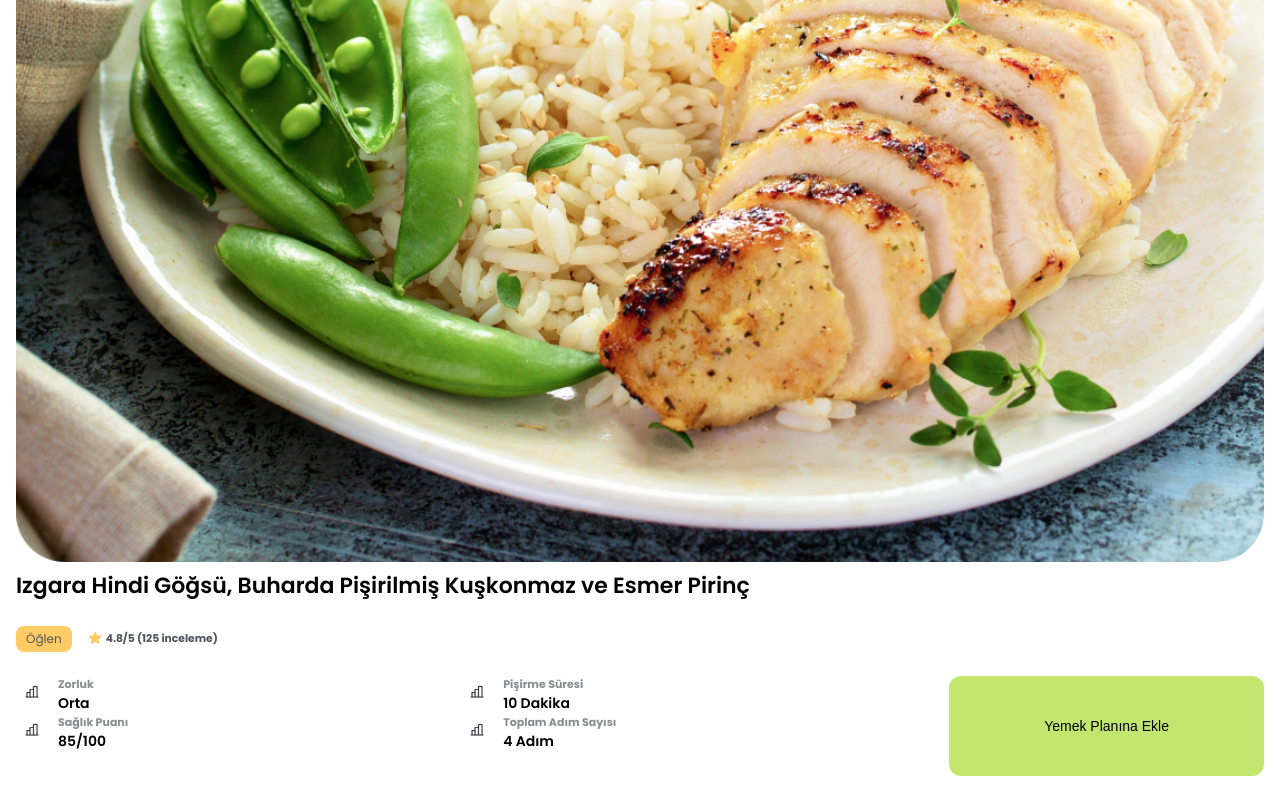
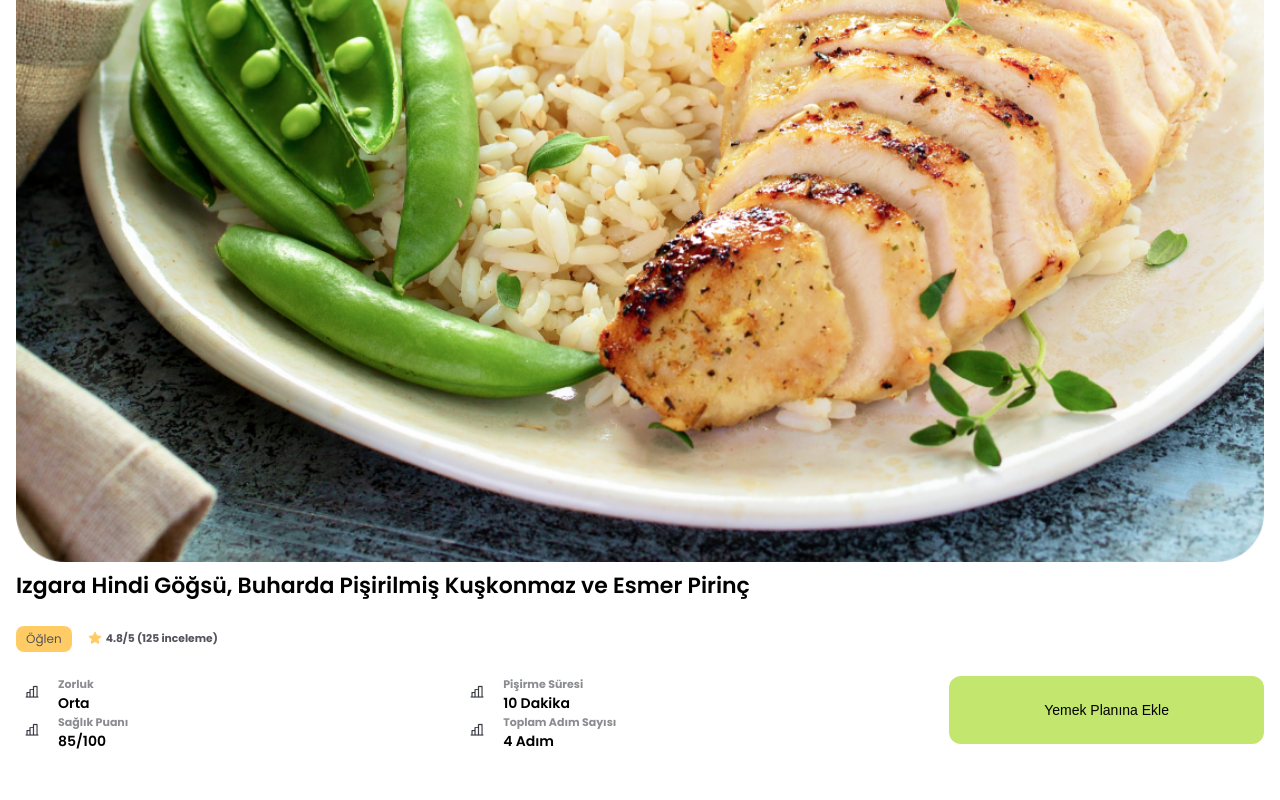
Before and after one commit to dursunkokturk/saglikli-yasam, a React (Vite) app: page / in a window 1280 px wide. Shown: the part 583-1383 px from the top of the page. Built offline with nearby package versions, Linux system fonts and the light colour scheme.

Commit message:
src klasoru icindeki components klasoru icindeki headers.jsx component icinde section features alanindaki recipe-summary div'i icinde button elementi eklendi, app.css dosyasinda css duzenlemesi yapildi

```diff
--- a/src/App.css
+++ b/src/App.css
@@ -137,4 +137,5 @@ main .features .meals .recipe-summary button {
   padding: 13px 95px;
   border-radius: 12px;
   border: none;
+  margin-bottom: 32px;
 }
```
